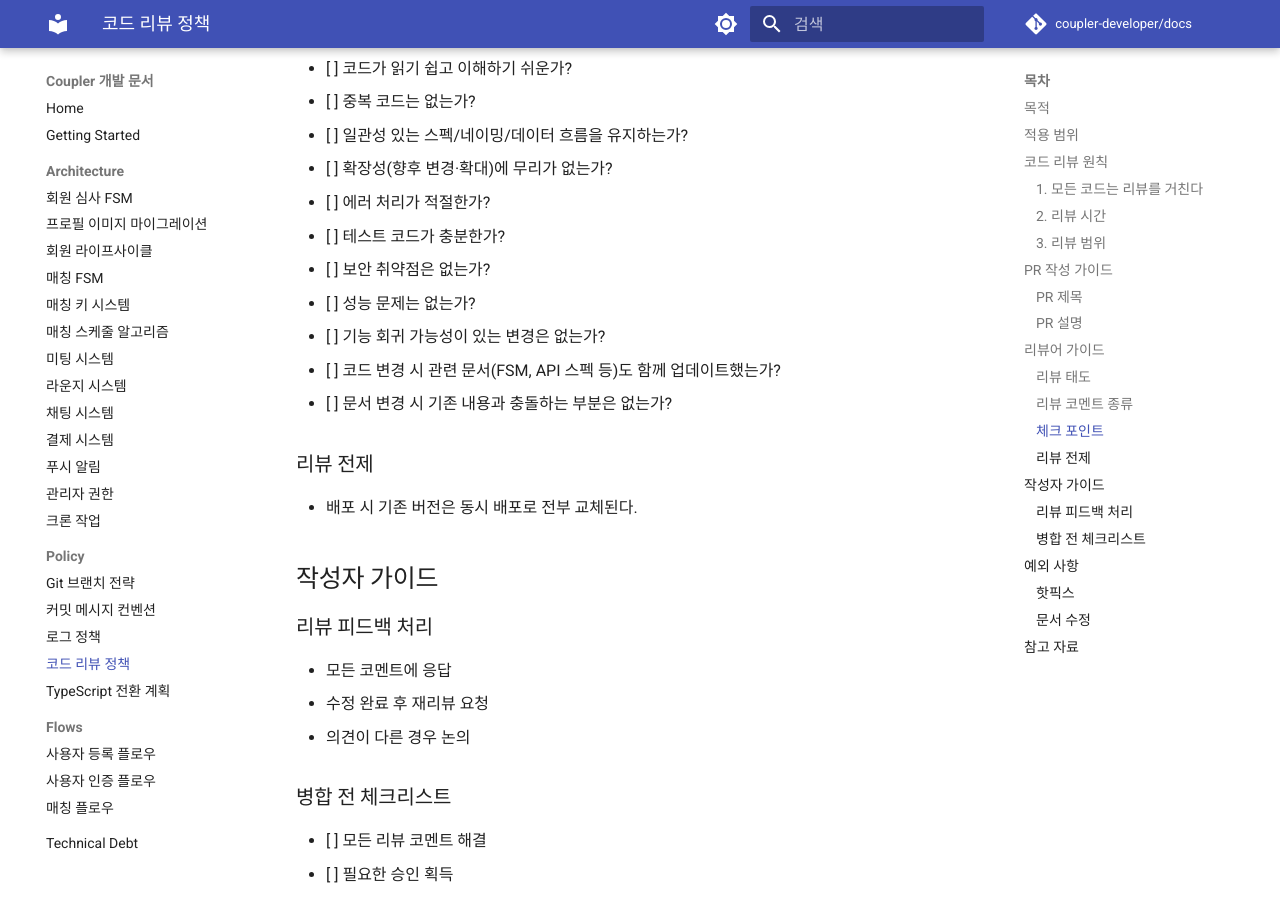
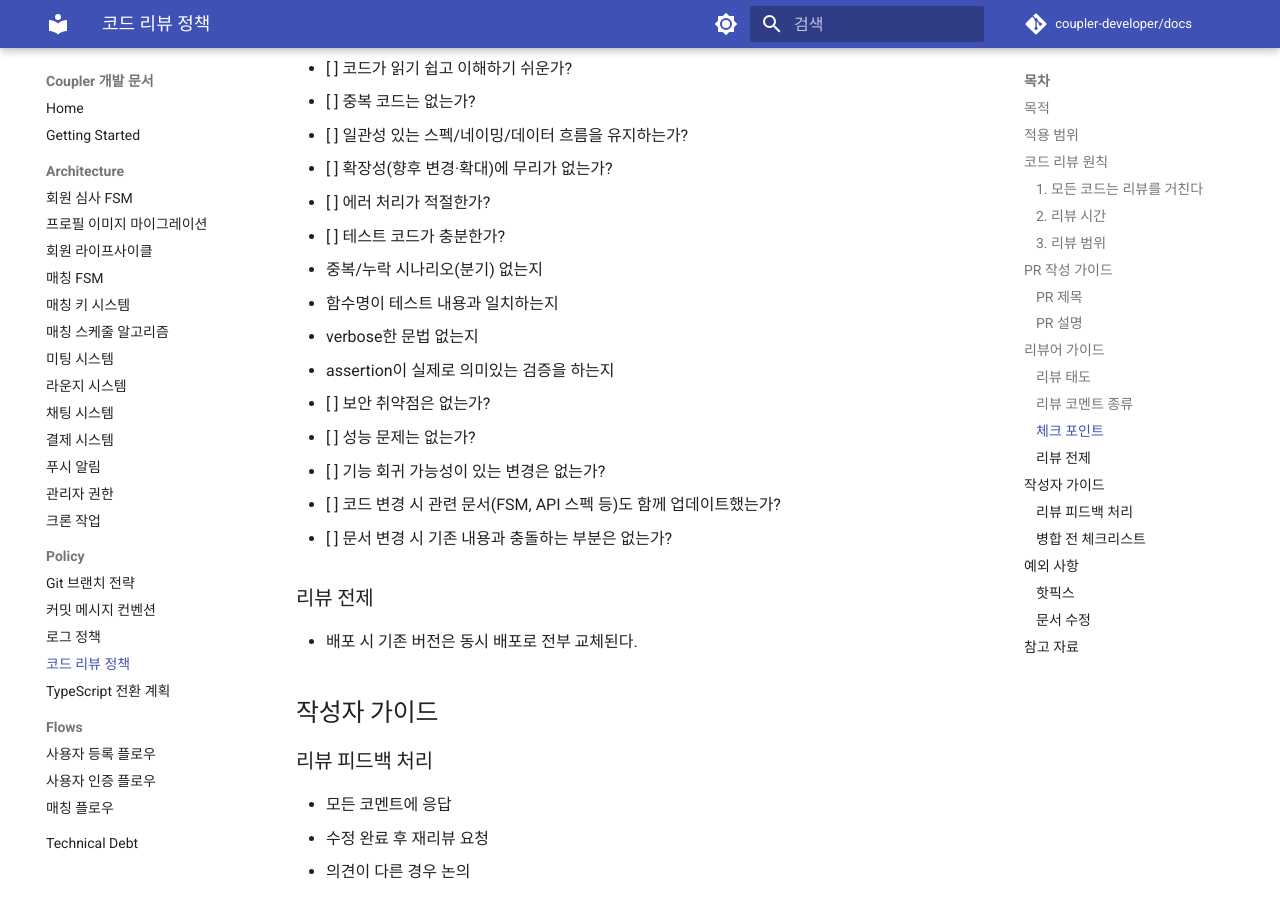
Before and after one commit to coupler-developer/docs, an MkDocs documentation site: the page built from content/policy/code-review-policy.md, in a window 1280 px wide and 900 px high, scrolled down 2249 px. Built offline with MkDocs 1.6.1 and Material for MkDocs 9.7.7, drawn with Linux system fonts in a browser that asks for light colours; comment, search, counter and statistics services are not loaded.

Commit message:
docs: 테스트 코드 관련 코드리뷰 규약 추가
Signed-off-by: zmrdltl <meenseek5929@naver.com>

```diff
--- a/content/policy/code-review-policy.md
+++ b/content/policy/code-review-policy.md
@@ -89,6 +89,10 @@
 - [ ] 확장성(향후 변경·확대)에 무리가 없는가?
 - [ ] 에러 처리가 적절한가?
 - [ ] 테스트 코드가 충분한가?
+  - 중복/누락 시나리오(분기) 없는지
+  - 함수명이 테스트 내용과 일치하는지
+  - verbose한 문법 없는지
+  - assertion이 실제로 의미있는 검증을 하는지
 - [ ] 보안 취약점은 없는가?
 - [ ] 성능 문제는 없는가?
 - [ ] 기능 회귀 가능성이 있는 변경은 없는가?
```
